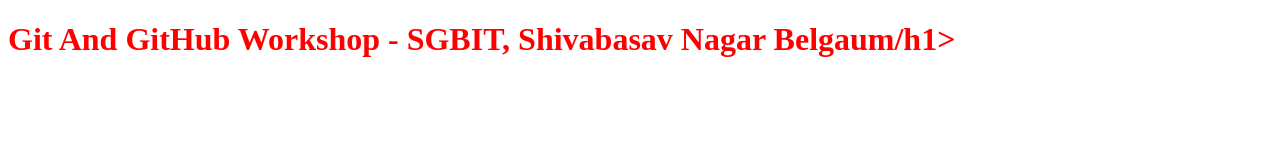
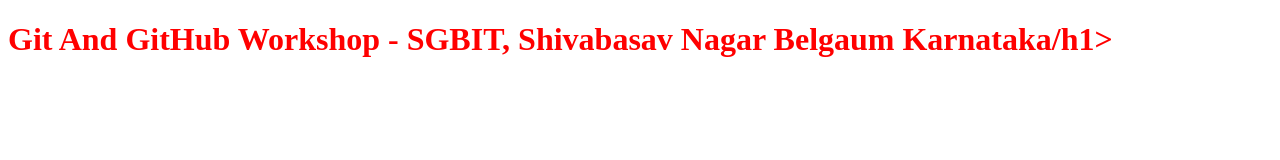
Before and after one commit to sfrodd/FourthSemRepo, a plain HTML site: page index.html in a window 1280 px wide. Drawn offline with Linux system fonts and the light colour scheme.

Commit message:
Update index.html

```diff
--- a/index.html
+++ b/index.html
@@ -6,7 +6,7 @@
     <title>Document</title>
 </head>
 <body>
-    <h1 style="color:red">Git And GitHub Workshop - SGBIT, Shivabasav Nagar Belgaum/h1>
+    <h1 style="color:red">Git And GitHub Workshop - SGBIT, Shivabasav Nagar Belgaum Karnataka/h1>
 
 </body>
 </html>
```
